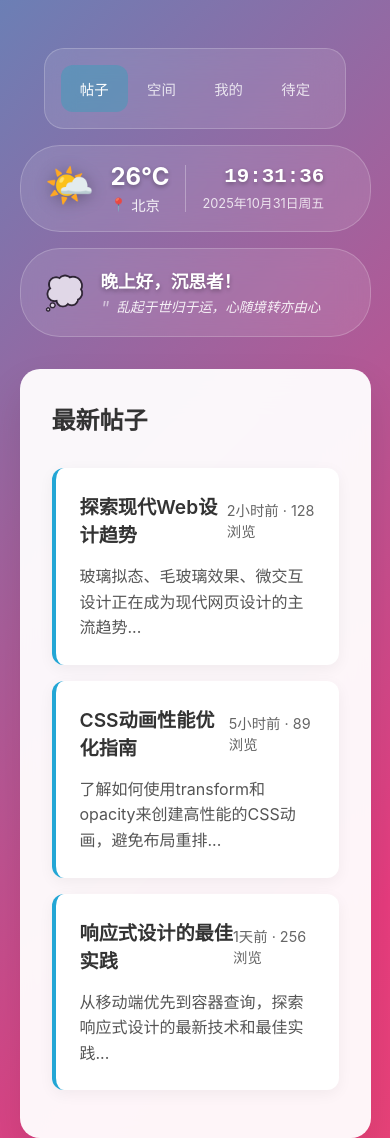
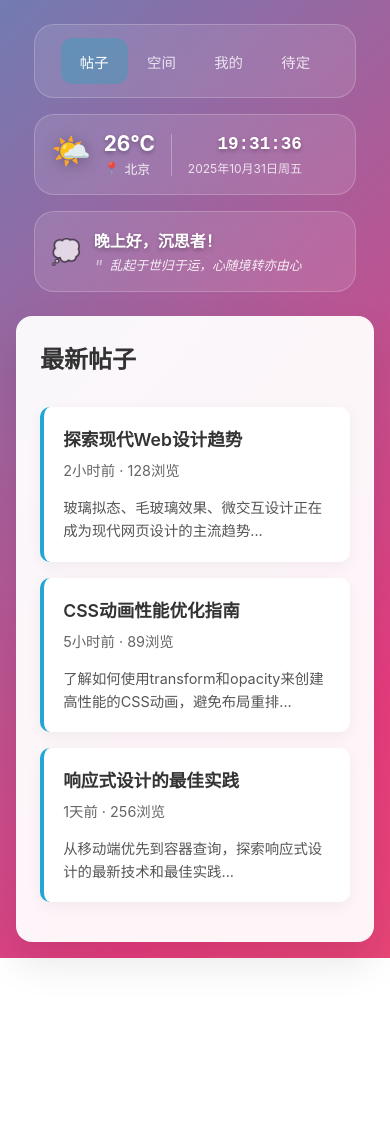
Before and after one commit to damaingo/damaingo.github.io, a plain HTML site: page main/main.html in a window 390 px wide. After the commit the page ends 958 px from the top, so only its background shows below. Drawn offline with Linux system fonts and the light colour scheme.

Commit message:
新的开始

```diff
--- a/main/main.css
+++ b/main/main.css
@@ -24,7 +24,7 @@
             100% { background-position: 0 50%; }
         }
 
-        /* 顶部容器 */
+        /* 顶部容器 - 电脑端布局 */
         .top-container {
             display: flex;
             align-items: center;
@@ -45,8 +45,6 @@
             border: 1px solid rgba(255, 255, 255, 0.2);
             position: relative;
             overflow: hidden;
-            margin-bottom: 0;
-            width: auto;
         }
 
         .infinite-item {
@@ -235,8 +233,6 @@
             font-size: 1.2rem;
             opacity: 0.6;
         }
-
-
 
         /* 页面容器 */
         .page-container {
@@ -449,36 +445,185 @@
             color: #667eea;
         }
 
-        /* 响应式调整 */
-        @media (max-width: 1200px) {
+        /* ==================== 手机端响应式设计 ==================== */
+        @media (max-width: 768px) {
+            body {
+                padding: 1rem;
+                padding-top: 1.5rem;
+            }
+
+            /* 顶部容器 - 手机端垂直布局 */
             .top-container {
                 flex-direction: column;
                 gap: 1rem;
+                margin-bottom: 1.5rem;
             }
 
-            .weather-time-widget,
-            .greeting-widget {
-                min-width: auto;
+            /* 导航栏 - 手机端优化 */
+            .infinite-nav {
                 width: 100%;
-                max-width: 500px;
-            }
-
-            .infinite-nav {
-                order: -1; /* 导航栏放在最上面 */
-            }
-        }
-
-        @media (max-width: 768px) {
-            .stats-grid {
-                grid-template-columns: 1fr;
-            }
-
-            .space-grid {
-                grid-template-columns: 1fr;
+                justify-content: center;
+                padding: 0.8rem;
+                overflow-x: auto;
+                order: 1;
             }
 
             .infinite-item {
                 padding: 0.8rem 1.2rem;
                 font-size: 0.9rem;
             }
+
+            /* 天气组件 - 手机端优化 */
+            .weather-time-widget {
+                width: 100%;
+                min-width: auto;
+                padding: 1rem;
+                border-radius: 20px;
+                order: 2;
+            }
+
+            .weather-icon {
+                font-size: 2rem;
+                margin-right: 0.8rem;
+            }
+
+            .temperature {
+                font-size: 1.3rem;
+            }
+
+            .location {
+                font-size: 0.8rem;
+            }
+
+            .time {
+                font-size: 1.1rem;
+            }
+
+            .date {
+                font-size: 0.75rem;
+            }
+
+            /* 问候组件 - 手机端优化 */
+            .greeting-widget {
+                width: 100%;
+                min-width: auto;
+                padding: 1rem;
+                border-radius: 20px;
+                order: 3;
+            }
+
+            .quote-icon {
+                font-size: 1.5rem;
+                margin-right: 0.8rem;
+            }
+
+            .greeting {
+                font-size: 1rem;
+            }
+
+            .quote {
+                font-size: 0.8rem;
+            }
+
+            /* 页面容器 - 手机端优化 */
+            .page-container {
+                width: 100%;
+            }
+
+            .page {
+                padding: 1.5rem;
+                border-radius: 16px;
+                min-height: 400px;
+            }
+
+            /* 帖子页面 - 手机端优化 */
+            .post-card {
+                padding: 1.2rem;
+                border-radius: 10px;
+            }
+
+            .post-header {
+                flex-direction: column;
+                align-items: flex-start;
+                gap: 0.5rem;
+            }
+
+            .post-title {
+                font-size: 1.1rem;
+            }
+
+            .post-content {
+                font-size: 0.9rem;
+            }
+
+            /* 空间页面 - 手机端优化 */
+            .space-grid {
+                grid-template-columns: 1fr;
+                gap: 1rem;
+            }
+
+            .space-card {
+                padding: 1.5rem;
+                border-radius: 12px;
+            }
+
+            .space-icon {
+                font-size: 2.5rem;
+            }
+
+            /* 我的页面 - 手机端优化 */
+            .profile-header {
+                margin-bottom: 1.5rem;
+                padding-bottom: 1.5rem;
+            }
+
+            .profile-avatar {
+                width: 80px;
+                height: 80px;
+                font-size: 2rem;
+            }
+
+            .profile-name {
+                font-size: 1.5rem;
+            }
+
+            .stats-grid {
+                grid-template-columns: 1fr;
+                gap: 0.8rem;
+                margin-bottom: 1.5rem;
+            }
+
+            .stat-card {
+                padding: 1.2rem;
+            }
+
+            .stat-number {
+                font-size: 1.5rem;
+            }
+
+            .recent-activity {
+                padding: 1.2rem;
+            }
+
+            .activity-icon {
+                width: 35px;
+                height: 35px;
+            }
         }
+
+        /* 超小屏幕优化 */
+        @media (max-width: 360px) {
+            .infinite-item {
+                padding: 0.6rem 0.8rem;
+                font-size: 0.8rem;
+            }
+
+            .weather-time-widget,
+            .greeting-widget {
+                padding: 0.8rem;
+            }
+
+            .page {
+                padding: 1rem;
+            }
+        }
--- a/main/main.js
+++ b/main/main.js
@@ -1,4 +1,3 @@
-
  // 页面切换功能
         document.querySelectorAll('.infinite-item').forEach(item => {
             item.addEventListener('click', function() {
```
Also changed, not shown: index.html (added, +8 -0 lines), main/1.html (added, +18 -0 lines), main/main.html (+0 -3 lines).
